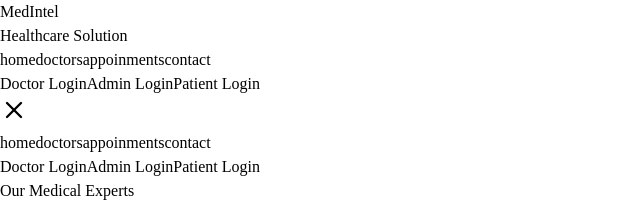
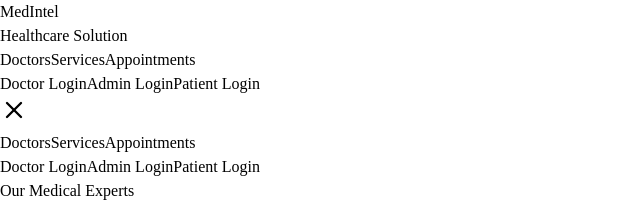
Before and after one commit to Sankaranarayanankm/MedIntel, a React app in the folder frontend/: page /patient/doctors in a window 1280 px wide. Both pictures are taken after a click on the button 14 px from the left and 110 px from the top of the page. Shown: the top 205 px of the page, without its empty margins (0-640 px from the left). Built offline with nearby package versions, Linux system fonts and the light colour scheme; the HTML template or start-up script is replaced by a standard one.

Commit message:
fix: nav bar bugs updated

```diff
--- a/frontend/src/App.jsx
+++ b/frontend/src/App.jsx
@@ -40,13 +40,13 @@ const App = () => {
   });
   const role = user?.role || "";
   if (isLoading) {
-    return <Loader />;
+    return null;
   }
   return (
     <>
       <Toaster />
       <Routes>
-        <Route element={<AppLayout />}>
+        <Route element={<AppLayout user={user} />}>
           <Route path="/signup" element={<PatientSignup />} />
           <Route path="/" element={<HomePage />} />
           <Route path="/contact" element={<ContactPage />} />
--- a/frontend/src/DUMMY/data.js
+++ b/frontend/src/DUMMY/data.js
@@ -1,14 +1,26 @@
-export const PATIENT_NAVBAR = ["home", "doctors", "appoinments", "contact"];
-export const DOCTOR_NAVBAR = ["dashboard", "appoinments", "edit profile"];
+export const PATIENT_NAVBAR = [
+  { label: "Doctors", path: "/patient/doctors" },
+  { label: "Services", path: "/patient/services" },
+  { label: "Appointments", path: "/patient/appointments" },
+];
+
+export const DOCTOR_NAVBAR = [
+  { label: "Dashboard", path: "/doctor" },
+  { label: "Appointments", path: "/doctor/appointments" },
+  { label: "Profile", path: "/doctor/profile" },
+];
 export const ADMIN_NAVBAR = [
-  "dashboard",
-  "add doctor",
-  "list doctors",
-  "appoinments",
-  "services dashboard",
-  "add service",
-  "list service",
-  "service appoinments",
+  { label: "Dashboard", path: "/admin/dashboard" },
+  { label: "Add Doctor", path: "/admin/add-doctor" },
+  { label: "List Doctors", path: "/admin/doctors" },
+  { label: "Appointments", path: "/admin/appointments" },
+  { label: "Services Dashboard", path: "/admin/service-dashboard" },
+  { label: "Add Service", path: "/admin/add-service" },
+  { label: "List Services", path: "/admin/services" },
+  {
+    label: "Service Appointments",
+    path: "/admin/service-appointments",
+  },
 ];
 
 export const DUMMY_SERVICES = [
--- a/frontend/src/Layout/AppLayout.jsx
+++ b/frontend/src/Layout/AppLayout.jsx
@@ -2,11 +2,20 @@ import React from "react";
 import Navbar from "../components/Navbar";
 import Footer from "../components/Footer";
 import { Outlet } from "react-router-dom";
+import { ADMIN_NAVBAR, DOCTOR_NAVBAR, PATIENT_NAVBAR } from "../DUMMY/data";
 
-const AppLayout = () => {
+const AppLayout = ({ user }) => {
+  // console.log(user.role);
+  const navbarItems =
+    user?.role == "admin"
+      ? ADMIN_NAVBAR
+      : user?.role == "doctor"
+        ? DOCTOR_NAVBAR
+        : PATIENT_NAVBAR;
+
   return (
     <div>
-      <Navbar />
+      <Navbar navbarItems={navbarItems} role={user?.role} />
       <Outlet />
       <Footer />
     </div>
--- a/frontend/src/components/Navbar.jsx
+++ b/frontend/src/components/Navbar.jsx
@@ -1,10 +1,15 @@
 import React, { useState } from "react";
-import { PATIENT_NAVBAR } from "../DUMMY/data";
-import { NavLink } from "react-router-dom";
+import { NavLink, useNavigate } from "react-router-dom";
 import { Menu, X } from "lucide-react";
 
-const Navbar = () => {
+const Navbar = ({ role, navbarItems }) => {
   const [openMenu, setOpenMenu] = useState(false);
+  const navigate = useNavigate();
+  const handleLogout = () => {
+    localStorage.removeItem("user");
+    navigate("/");
+    window.location.reload();
+  };
 
   return (
     <nav className="shadow-sm border-b border-gray-200 bg-white relative">
@@ -16,39 +21,62 @@ const Navbar = () => {
         </div>
 
         {/* Desktop Nav */}
-        <ul className="hidden lg:flex items-center gap-8 font-medium text-gray-700">
-          {PATIENT_NAVBAR.map((item) => (
+        <ul className="hidden lg:flex items-center gap-8 font-medium">
+          {navbarItems.map((item) => (
             <NavLink
-              key={item}
-              to={`/${item.toLowerCase()}`}
+              key={item.path}
+              to={item.path}
               className={({ isActive }) =>
-                `transition duration-200 hover:text-blue-600 ${
-                  isActive ? "text-blue-600 font-semibold" : "text-gray-700"
-                }`
+                isActive
+                  ? "text-blue-600 font-semibold"
+                  : "text-gray-700 hover:text-blue-600 transition"
               }
             >
-              {item}
+              {item.label}
             </NavLink>
           ))}
         </ul>
 
         {/* Desktop Buttons */}
         <div className="hidden lg:flex items-center gap-3">
-          <button className="border border-blue-600 text-blue-600 px-4 py-2 rounded-lg hover:bg-blue-50 transition">
+          {!role ? (
+            <>
+              <button
+                onClick={() => navigate("/doctor-login")}
+                className="border border-blue-600 text-blue-600 px-4 py-2 rounded-lg hover:bg-blue-50 transition"
+              >
                 Doctor Login
               </button>
 
-          <button className="border border-green-600 text-green-600 px-4 py-2 rounded-lg hover:bg-green-50 transition">
+              <button
+                onClick={() => navigate("/admin-login")}
+                className="border border-green-600 text-green-600 px-4 py-2 rounded-lg hover:bg-green-50 transition"
+              >
                 Admin Login
               </button>
 
-          <button className="bg-blue-600 text-white px-4 py-2 rounded-lg hover:bg-blue-700 transition">
+              <button
+                onClick={() => navigate("/patient-login")}
+                className="bg-blue-600 text-white px-4 py-2 rounded-lg hover:bg-blue-700 transition"
+              >
                 Patient Login
               </button>
+            </>
+          ) : (
+            <button
+              onClick={handleLogout}
+              className="bg-red-500 text-white px-4 py-2 rounded-lg hover:bg-red-600 transition"
+            >
+              Logout
+            </button>
+          )}
         </div>
 
         {/* Mobile Menu Button */}
-        <button className="lg:hidden" onClick={() => setOpenMenu(!openMenu)}>
+        <button
+          className="lg:hidden"
+          onClick={() => setOpenMenu((prev) => !prev)}
+        >
           {openMenu ? <X size={28} /> : <Menu size={28} />}
         </button>
       </div>
@@ -57,34 +85,52 @@ const Navbar = () => {
       {openMenu && (
         <div className="lg:hidden border-t border-gray-200 px-5 py-5 bg-white">
           <div className="flex flex-col gap-4">
-            {PATIENT_NAVBAR.map((item) => (
+            {navbarItems.map((item) => (
               <NavLink
-                key={item}
-                to={`/${item.toLowerCase()}`}
+                key={item.path}
+                to={item.path}
                 onClick={() => setOpenMenu(false)}
                 className={({ isActive }) =>
-                  `transition duration-200 ${
                   isActive ? "text-blue-600 font-semibold" : "text-gray-700"
-                  }`
                 }
               >
-                {item}
+                {item.label}
               </NavLink>
             ))}
           </div>
 
           <div className="flex flex-col gap-3 mt-6">
-            <button className="border border-blue-600 text-blue-600 px-4 py-2 rounded-lg hover:bg-blue-50 transition">
+            {!role ? (
+              <>
+                <button
+                  onClick={() => navigate("/doctor-login")}
+                  className="border border-blue-600 text-blue-600 px-4 py-2 rounded-lg"
+                >
                   Doctor Login
                 </button>
 
-            <button className="border border-green-600 text-green-600 px-4 py-2 rounded-lg hover:bg-green-50 transition">
+                <button
+                  onClick={() => navigate("/admin-login")}
+                  className="border border-green-600 text-green-600 px-4 py-2 rounded-lg"
+                >
                   Admin Login
                 </button>
 
-            <button className="bg-blue-600 text-white px-4 py-2 rounded-lg hover:bg-blue-700 transition">
+                <button
+                  onClick={() => navigate("/patient-login")}
+                  className="bg-blue-600 text-white px-4 py-2 rounded-lg"
+                >
                   Patient Login
                 </button>
+              </>
+            ) : (
+              <button
+                onClick={handleLogout}
+                className="bg-red-500 text-white px-4 py-2 rounded-lg"
+              >
+                Logout
+              </button>
+            )}
           </div>
         </div>
       )}
--- a/frontend/src/pages/admin/ServiceAppointments.jsx
+++ b/frontend/src/pages/admin/ServiceAppointments.jsx
@@ -20,7 +20,7 @@ const ServiceAppointments = () => {
       setFilteredSearch(bookedServices);
     }
   }, [bookedServices]);
-  console.log(bookedServices);
+  // console.log(bookedServices);
   const handleSearch = (e) => {
     const term = e.target.value.trim().toLowerCase();
     setSearch(term);
```
Lines whose indentation alone changed are shown as unchanged.
